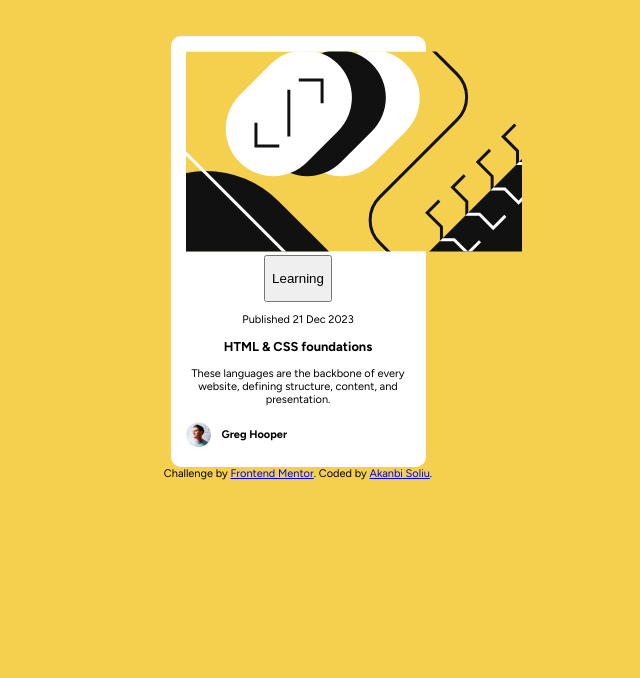
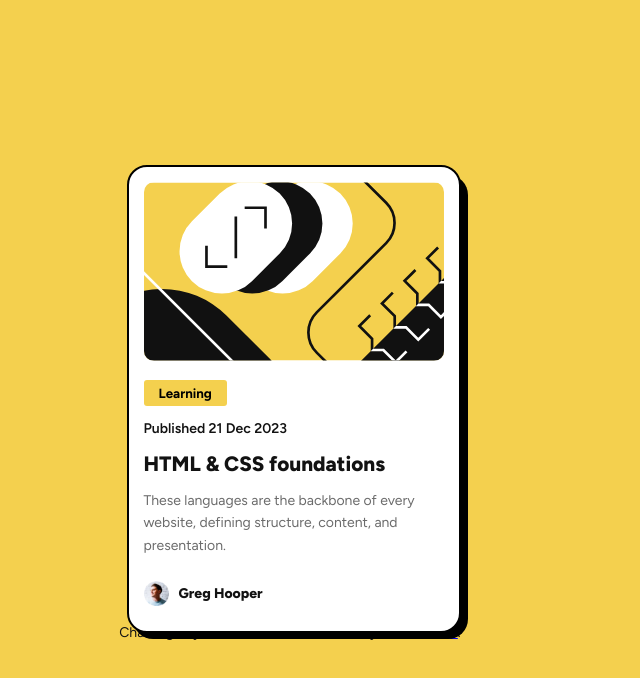
Before and after one commit to AkanbiSoliu25/blog-preview-card-main, a plain HTML site: page index.html in a window 1280 px wide. Shown: the whole page, without its empty margins (350-990 px from the left). Drawn offline with Linux system fonts and the light colour scheme.

Commit message:
feat(UI): add animation, hover and shadow

```diff
--- a/index.html
+++ b/index.html
@@ -1,39 +1,55 @@
 <!DOCTYPE html>
 <html lang="en">
-
   <head>
-  <meta charset="UTF-8">
-  <meta name="viewport" content="width=device-width, initial-scale=1.0">
+    <meta charset="UTF-8" />
+    <meta name="viewport" content="width=device-width, initial-scale=1.0" />
     <!-- displays site properly based on user's device -->
 
-  <link rel="icon" type="image/png" sizes="32x32" href="./assets/images/favicon-32x32.png">
-  <link rel="stylesheet" href="style.css">
+    <link
+      rel="icon"
+      type="image/png"
+      sizes="32x32"
+      href="./assets/images/favicon-32x32.png"
+    />
+    <link rel="stylesheet" href="style.css" />
     <title>Frontend Mentor | Blog preview card</title>
-  <link rel="preconnect" href="https://fonts.googleapis.com">
-  <link rel="preconnect" href="https://fonts.gstatic.com" crossorigin>
-  <link href="https://fonts.googleapis.com/css2?family=Figtree:ital,wght@0,300..900;1,300..900&display=swap"
-    rel="stylesheet">
+    <link rel="preconnect" href="https://fonts.googleapis.com" />
+    <link rel="preconnect" href="https://fonts.gstatic.com" crossorigin />
+    <link
+      href="https://fonts.googleapis.com/css2?family=Figtree:ital,wght@0,300..900;1,300..900&display=swap"
+      rel="stylesheet"
+    />
   </head>
 
   <body>
+    <!-- container-shadow -->
+    <div class="container-shadow">
+      <!-- container -->
       <div class="container">
-    <img src="assets/images/illustration-article.svg" alt="">
-    <button>
-      <p>Learning</p>
-    </button>
-    <p> Published 21 Dec 2023</p>
-    <h3>HTML & CSS foundations</h3>
-    <p>These languages are the backbone of every website, defining structure, content, and presentation.</p>
-    <div class="profile-container">
-      <img src="assets/images/image-avatar.webp" alt="">
+        <!-- main content -->
+        <img src="assets/images/illustration-article.svg" alt="" />
+        <button>Learning</button>
+        <p class="date">Published 21 Dec 2023</p>
+        <h1>HTML & CSS foundations</h1>
+        <p class="content">
+          These languages are the backbone of every website, defining structure,
+          content, and presentation.
+        </p>
+
+        <!-- profile -->
+        <div class="profile">
+          <img src="assets/images/image-avatar.webp" alt="" />
           <p>Greg Hooper</p>
         </div>
+      </div>
+    </div>
 
-  </div>
+    <!-- attribution -->
     <div>
-    Challenge by <a href="https://www.frontendmentor.io?ref=challenge" target="_blank">Frontend Mentor</a>.
-    Coded by <a href="#">Akanbi Soliu</a>.
+      Challenge by
+      <a href="https://www.frontendmentor.io?ref=challenge" target="_blank"
+        >Frontend Mentor</a
+      >. Coded by <a href="#">Akanbi Soliu</a>.
     </div>
   </body>
-
 </html>
--- a/style.css
+++ b/style.css
@@ -3,48 +3,117 @@
   --white: hsl(0, 0%, 100%);
   --gray-500: hsl(0, 0%, 42%);
   --gray-950: hsl(0, 0%, 7%);
-
-    font-size: 11px;
-    text-align: center;
-}
-
-.attribution a {
-    color: hsl(228, 45%, 44%);
 }
 
 body {
-    font-family: "Figtree", sans-serif;
   display: flex;
   flex-direction: column;
   align-items: center;
   justify-content: center;
-    height: 500px;
+  font-family: "Figtree", sans-serif;
+  height: 100vh;
   width: 100vw;
-    background-color: var(--yellow)
+  font-size: 14px;
+  background-color: var(--yellow);
+  color: var(--gray-950);
+  margin: 0;
+  padding: 0;
 }
 
-.container {
-    background-color: var(--white);
-    width: 225px;
-    padding: 15px;
-    border-radius: 10px;
+.container-shadow {
+  position: relative;
+  top: 15px;
+  left: 10px;
+  width: 335px;
+  height: 464px;
+  background-color: black;
+  border-radius: 20px;
 }
 
-.container body {
-    color: var(--gray-500);
+/* main content */
+.container {
+  position: absolute;
+  top: -10px;
+  left: -6px;
+  background-color: var(--white);
+  width: 300px;
+  padding: 15px;
+  border: 2px solid black;
+  border-radius: 20px;
 }
 
-.profile-container {
+.container img {
+  width: 100%;
+  border-radius: 10px;
+  margin-bottom: 15px;
+}
+
+.container button {
+  background-color: var(--yellow);
+  border-style: none;
+  border-radius: 3px;
+  padding: 5px 15px;
+  font-family: "Figtree", sans-serif;
+  font-weight: 700;
+  cursor: pointer;
+}
+
+.container button:hover {
+  color: white;
+  background-color: black;
+  transition: all 300ms ease-in-out;
+  animation: pump 300ms infinite;
+}
+
+@keyframes pump {
+  0% {
+    scale: 1;
+  }
+  100% {
+    scale: 1.1;
+  }
+}
+
+.container .date {
+  font-weight: 600;
+}
+
+.container h1 {
+  color: var(--gray-950);
+  font-weight: 800;
+  font-size: 1.3rem;
+  margin-bottom: 10px;
+  cursor: pointer;
+  transition: color 300ms ease-in-out;
+}
+
+.container h1:hover {
+  color: var(--yellow);
+}
+
+.container .content {
+  color: var(--gray-500);
+  line-height: 1.4rem;
+}
+
+/* profile */
+.profile {
   display: flex;
   align-items: center;
-    gap: 1rem;
+  gap: 10px;
 }
 
-.profile-container img {
+.profile img {
   width: 25px;
   height: auto;
+  margin: 0;
 }
 
-.profile-container p {
-    font-weight : 700;
+.profile p {
+  font-weight: 800;
 }
+
+/* attribution */
+.attribution a {
+  color: hsl(228, 45%, 44%);
+}
```
Lines whose indentation alone changed are shown as unchanged.
